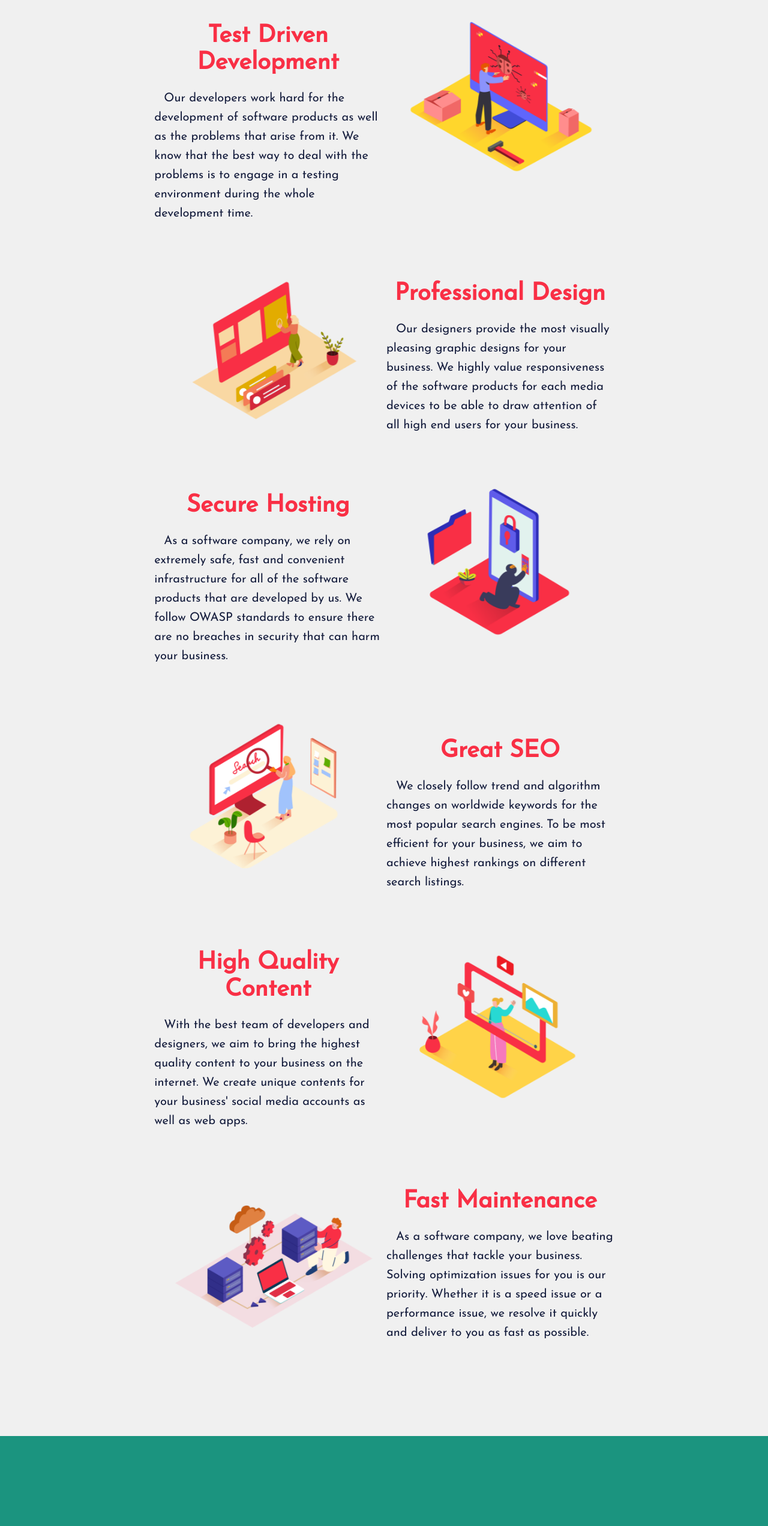
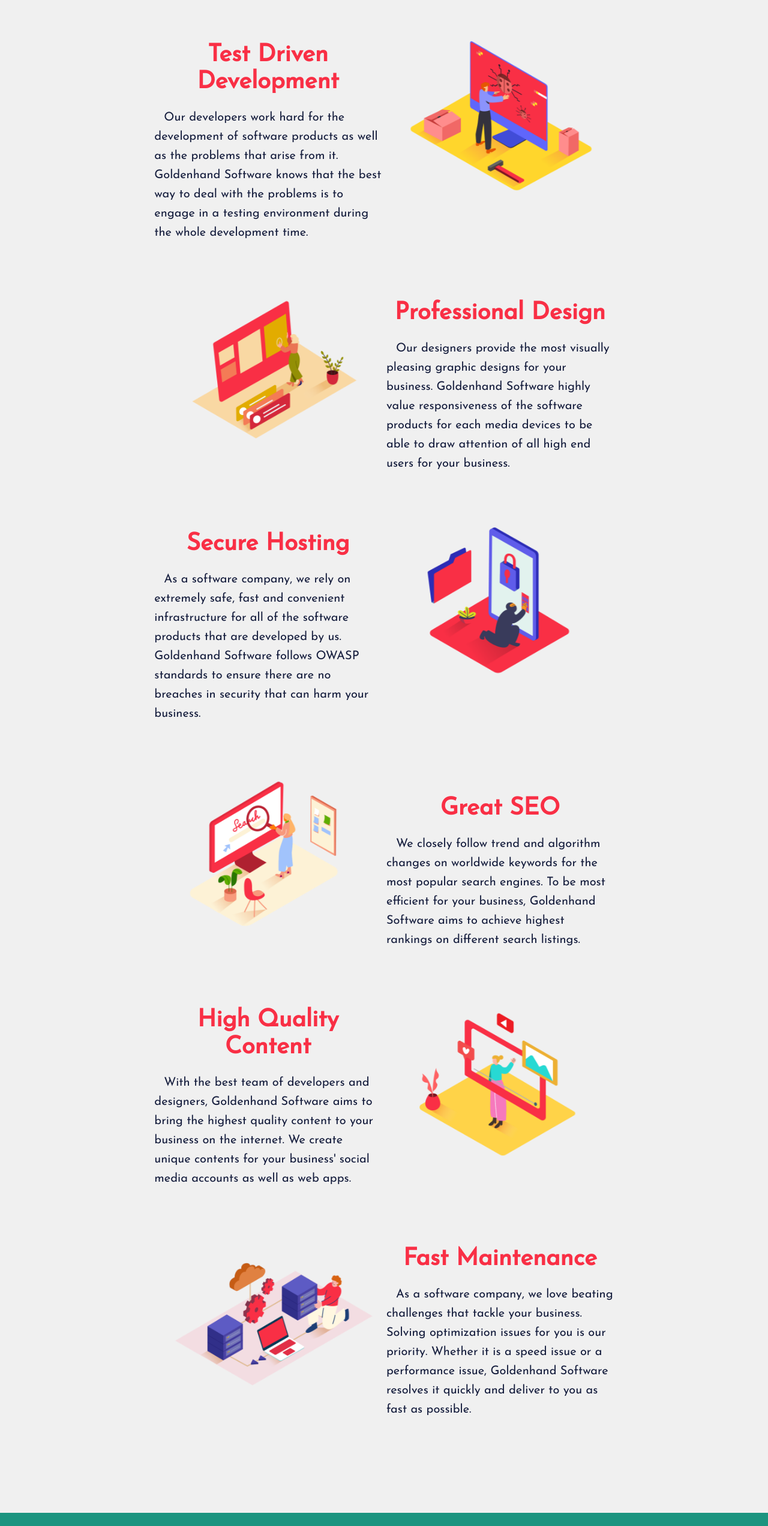
Before and after one commit to CodeMaster1025/Goldenhand-NextJS, a Next.js app: page / in a window 1280 px wide. Shown: the part 3512-6056 px from the top of the page at 60% size. Built offline with nearby package versions, Linux system fonts and the light colour scheme; a web font is replaced by a local one.

Commit message:
seo again :(

```diff
--- a/components/about.js
+++ b/components/about.js
@@ -15,7 +15,7 @@
                             in their mobile/web development, design and hosting needs in London, United Kingdom.
                             We as a team use various modern frameworks and tools to be the most efficient and convenient for our clients.
                             <br /><br />Prioritising clients' needs by adapting modern innovations is our way of solving problems.
-                            We also provide search engine optimization, content writing and software maintenance for existing older
+                            Goldenhand Software also provides search engine optimization, content writing and software maintenance for existing older
                             mobile/web apps of on the various areas such as memory efficieny, network load, unit testing and performance.
                         </p>
                         <br />
--- a/components/details.js
+++ b/components/details.js
@@ -10,7 +10,7 @@
                     <p className="subtitle">
                         <span style={{display:"inline-block", width: "16px"}}></span>
                         Our developers work hard for the development of software products as well as the problems that arise from it.
-                        We know that the best way to deal with the problems is to engage in a testing environment during the whole development time.
+                        Goldenhand Software knows that the best way to deal with the problems is to engage in a testing environment during the whole development time.
                     </p>
                 </div>
                 <div className="column is-4 ">
@@ -26,7 +26,7 @@
                     <h2 className="title"> Professional Design </h2>
                     <p className="subtitle">
                         <span style={{display:"inline-block", width: "16px"}}></span>
-                        Our designers provide the most visually pleasing graphic designs for your business. We highly value responsiveness of the software products for each media devices
+                        Our designers provide the most visually pleasing graphic designs for your business. Goldenhand Software highly value responsiveness of the software products for each media devices
                         to be able to draw attention of all high end users for your business.
                     </p>
                 </div>
@@ -38,7 +38,7 @@
                     <p className="subtitle">
                         <span style={{display:"inline-block", width: "16px"}}></span>
                         As a software company, we rely on extremely safe, fast and convenient infrastructure for all of the software products that are developed by us.
-                        We follow OWASP standards to ensure there are no breaches in security that can harm your business.
+                        Goldenhand Software follows OWASP standards to ensure there are no breaches in security that can harm your business.
                     </p>
                 </div>
                 <div className="column is-4 ">
@@ -56,7 +56,7 @@
                     <p className="subtitle">
                         <span style={{display:"inline-block", width: "16px"}}></span>
                         We closely follow trend and algorithm changes on worldwide keywords for the most popular search engines.
-                        To be most efficient for your business, we aim to achieve highest rankings on different search listings.
+                        To be most efficient for your business, Goldenhand Software aims to achieve highest rankings on different search listings.
                     </p>
                 </div>
             </div>
@@ -66,7 +66,7 @@
                     <h2 className="title"> High Quality Content </h2>
                     <p className="subtitle">
                         <span style={{display:"inline-block", width: "16px"}}></span>
-                        With the best team of developers and designers, we aim to bring the highest quality content to your business on the internet.
+                        With the best team of developers and designers, Goldenhand Software aims to bring the highest quality content to your business on the internet.
                         We create unique contents for your business' social media accounts as well as web apps.
                     </p>
                 </div>
@@ -84,7 +84,7 @@
                     <p className="subtitle">
                         <span style={{display:"inline-block", width: "16px"}}></span>
                         As a software company, we love beating challenges that tackle your business. Solving optimization issues for you is our priority.
-                        Whether it is a speed issue or a performance issue, we resolve it quickly and deliver to you as fast as possible.
+                        Whether it is a speed issue or a performance issue, Goldenhand Software resolves it quickly and deliver to you as fast as possible.
                     </p>
                 </div>
             </div>
```
